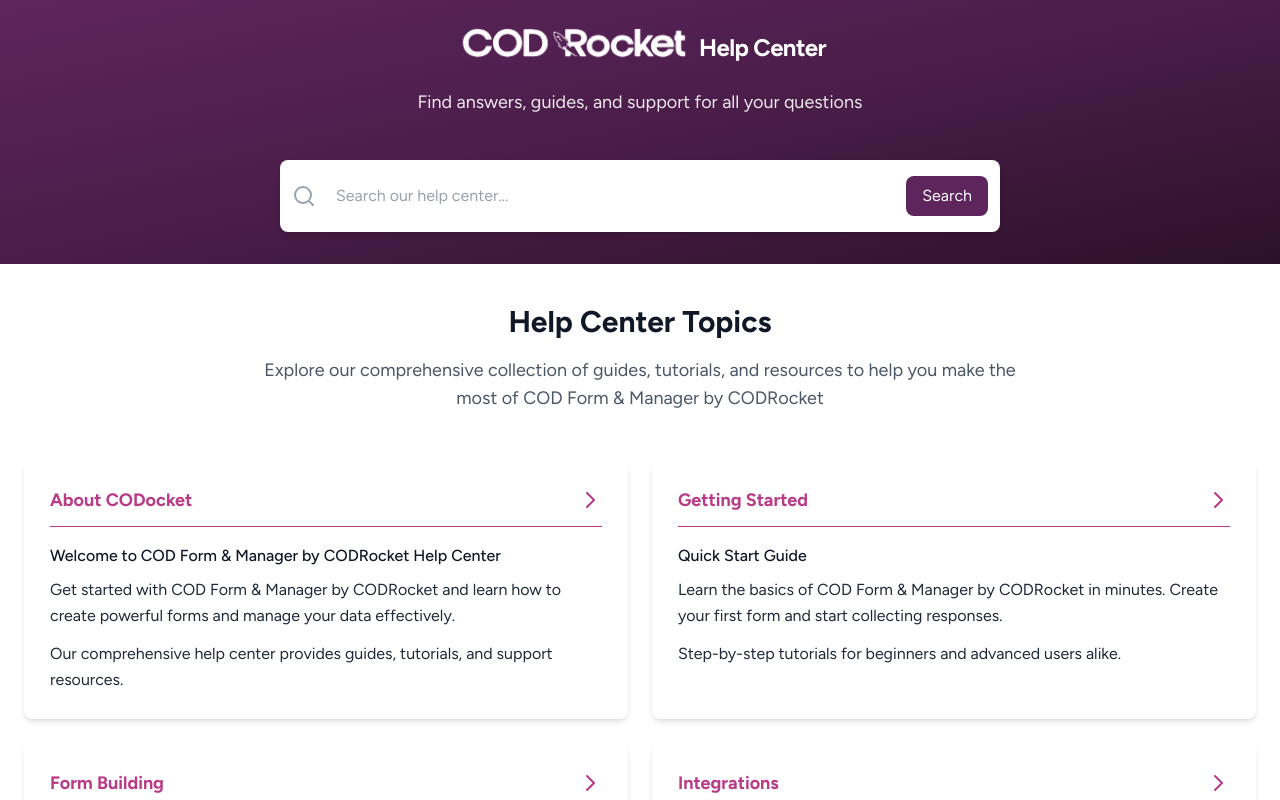
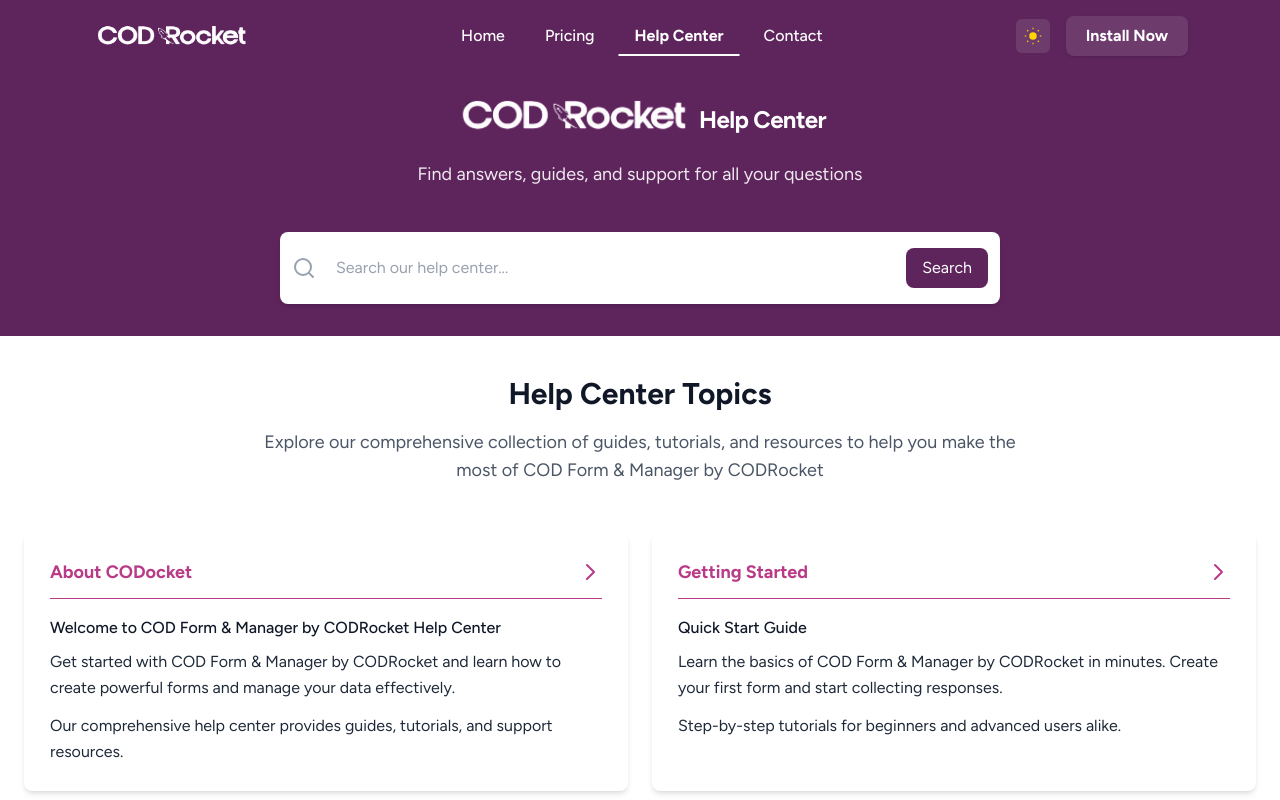
Before and after one commit to abaakil35/Landing-Page-COD, a React (Vite) app in the folder landing-page/: page /help-center in a window 1280 px wide. Shown: the top 800 px of the page. Built offline with nearby package versions, Linux system fonts and the light colour scheme.

Commit message:
on the way 001

```diff
--- a/landing-page/src/App.jsx
+++ b/landing-page/src/App.jsx
@@ -17,7 +17,6 @@
 import Contact from "./Components/contact";
 import HelpCenter from "./Components/helpCenter";
 import Documentation from "./Components/Documentation";
-import Login from "./Components/Connexion/Login";
 import { ThemeProvider } from "./Context/ThemeContext";
 import { useEffect } from "react";
 import Helpcenter1 from "./Components/Helpcenter1";
@@ -27,8 +26,13 @@
   const location = useLocation();
   const isDocPage =
     location.pathname === "/doc" || location.pathname === "/help-center/doc";
-  const isLoginPage = location.pathname === "/login";
   const isHelpCenterPage = location.pathname === "/help-center";
+
+  useEffect(() => {
+    // Scroll to top on route change
+    if (typeof window !== "undefined")
+      window.scrollTo({ top: 0, behavior: "smooth" });
+  }, [location.pathname]);
 
   return (
     <>
@@ -47,7 +51,7 @@
           document.head.appendChild(m);
         }
       }, [])}
-      {!isLoginPage && !isHelpCenterPage && <Navbar />}
+      {!isHelpCenterPage && <Navbar />}
       <div>
         <Routes>
           <Route
@@ -84,11 +88,10 @@
           <Route path="/doc" element={<Documentation />} />
           <Route path="/help-center" element={<Helpcenter1 />} />
           <Route path="/help-center/doc" element={<Documentation />} />
-          <Route path="/login" element={<Login />} />
           <Route path="*" element={<Navigate to="/" replace />} />
         </Routes>
       </div>
-      {!isDocPage && !isLoginPage && !isHelpCenterPage && <Footer />}
+      {!isDocPage && !isHelpCenterPage && <Footer />}
     </>
   );
 }
--- a/landing-page/src/Components/Helpcenter1.jsx
+++ b/landing-page/src/Components/Helpcenter1.jsx
@@ -2,6 +2,7 @@
 import AboutCard from "./AboutCard";
 import Footer from "./Footer";
 import logoWhite from "../assets/logo_white.png";
+import Navbar from "./Navbar";
 
 const cardsData = [
   {
@@ -113,8 +114,10 @@
   }, [query]);
   return (
     <div className="w-full">
+      <Navbar variant="purple" />
+
       <header className="w-full">
-        <div className="relative bg-gradient-to-br from-[#5e255dff] via-[#4a1d49] to-[#2d1129] text-white">
+        <div className="relative bg-[#5e255dff] via-[#4a1d49] to-[#2d1129] text-white">
           <div className="max-w-7xl mx-auto py-6 flex items-center justify-center">
             <div className="flex items-center space-x-4">
               <img
--- a/landing-page/src/Components/HeroSection.jsx
+++ b/landing-page/src/Components/HeroSection.jsx
@@ -1,7 +1,7 @@
 import { motion } from "framer-motion";
 import { useContext } from "react";
 import ThemeContext from "../Context/ThemeContextContext.js";
-import image from "./../assets/heropics.png";
+import image from "./../assets/picshero.png";
 
 const HeroSection = () => {
   const { theme } = useContext(ThemeContext);
--- a/landing-page/src/Components/Navbar.jsx
+++ b/landing-page/src/Components/Navbar.jsx
@@ -15,11 +15,12 @@
   { to: "/contact", label: "Contact" }, // Contact: Contact form / support
 ];
 
-const Navbar = () => {
+const Navbar = ({ variant }) => {
   const location = useLocation();
   const { theme, toggleTheme } = useContext(ThemeContext);
   const [isScrolled, setIsScrolled] = useState(false);
   const [isMobileMenuOpen, setIsMobileMenuOpen] = useState(false);
+  const isPurple = variant === "purple";
 
   // Check if we're on a documentation page
   const isDocPage =
@@ -44,12 +45,16 @@
   return (
     <motion.nav
       className={`relative w-full py-4 px-23 sticky top-0 left-0 z-50 ${
-        isDark
+        isPurple
+          ? "bg-[#5e255dff] text-white"
+          : isDark
           ? "bg-[#120913] text-[#e9e7ee]"
           : "bg-white text-gray-700 backdrop-blur-md"
       } ${
         isScrolled || isDocPage
-          ? isDark
+          ? isPurple
+            ? "shadow-[0_4px_24px_0_rgba(0,0,0,0.35)]"
+            : isDark
             ? "shadow-[0_4px_24px_0_rgba(0,0,0,0.6)]"
             : "shadow-[0_4px_24px_0_rgba(94,37,93,0.07)]"
           : ""
@@ -68,8 +73,8 @@
         >
           <Link to="/">
             <motion.img
-              key={isDark ? "dark" : "light"}
-              src={isDark ? logoWhite : logo}
+              key={isPurple ? "purple" : isDark ? "dark" : "light"}
+              src={isPurple ? logoWhite : isDark ? logoWhite : logo}
               alt="Logo"
               className="h-8 w-40 mr-4 cursor-pointer object-contain"
               initial={{ opacity: 0, scale: 0.9 }}
@@ -96,22 +101,30 @@
                 <Link
                   to={link.to}
                   className={`text-base font-medium px-4 py-2 rounded-lg transition-all duration-300 relative flex items-center justify-center
-                  focus:outline-none focus:ring-2 focus:ring-[#5e255dff]/20 focus:ring-offset-2
-                  ${
-                    isActive
-                      ? isDark
-                        ? "text-[#b76be0] font-semibold"
-                        : "text-[#5e255dff] font-semibold"
-                      : isDark
-                      ? "text-[#e9e7ee] hover:text-[#b76be0]"
-                      : "text-gray-700 hover:text-[#5e255dff]"
-                  }`}
+                    focus:outline-none focus:ring-2 ${
+                      isPurple
+                        ? "focus:ring-white/20"
+                        : "focus:ring-[#5e255dff]/20"
+                    } focus:ring-offset-2
+                    ${(() => {
+                      if (isActive) {
+                        if (isPurple) return "text-white font-semibold";
+                        if (isDark) return "text-[#b76be0] font-semibold";
+                        return "text-[#5e255dff] font-semibold";
+                      }
+                      if (isPurple) return "text-white hover:text-white";
+                      if (isDark) return "text-[#e9e7ee] hover:text-[#b76be0]";
+                      return "text-gray-700 hover:text-[#5e255dff]";
+                    })()}
+                    `}
                 >
                   {link.label}
 
                   {/* Hover underline animation */}
                   <motion.div
-                    className="absolute bottom-0 left-1/2 h-0.5 bg-[#5e255dff]"
+                    className={`absolute bottom-0 left-1/2 h-0.5 ${
+                      isPurple ? "bg-white" : "bg-[#5e255dff]"
+                    }`}
                     initial={{ width: 0, x: "-50%" }}
                     whileHover={{ width: "80%" }}
                     transition={{ duration: 0.3, ease: "easeInOut" }}
@@ -120,7 +133,9 @@
                   {/* Active state underline */}
                   {isActive && (
                     <motion.div
-                      className="absolute bottom-0 left-1/2 h-0.5 bg-[#5e255dff]"
+                      className={`absolute bottom-0 left-1/2 h-0.5 ${
+                        isPurple ? "bg-white" : "bg-[#5e255dff]"
+                      }`}
                       initial={{ width: 0, x: "-50%" }}
                       animate={{ width: "100%" }}
                       transition={{ duration: 0.4, ease: "easeInOut" }}
@@ -139,12 +154,24 @@
           animate={{ opacity: 1, x: 0 }}
           transition={{ duration: 0.6, delay: 0.8 }}
         >
-          <ThemeToggle className="rounded-lg hover:bg-gray-100" />
+          <ThemeToggle
+            className={
+              isPurple
+                ? "rounded-lg bg-white/10 text-white"
+                : "rounded-lg hover:bg-gray-100"
+            }
+          />
           <motion.a
             href="https://apps.shopify.com/codrocket"
             target="_blank"
             rel="noopener noreferrer"
-            className="px-5 py-2 rounded-lg font-semibold text-base text-white bg-[#5e255dff] hover:bg-[#4a1d49] transition-all duration-200 transform hover:scale-105 shadow-sm focus:outline-none focus:ring-2 focus:ring-[#5e255d] focus:ring-offset-1 inline-block"
+            className={`px-5 py-2 rounded-lg font-semibold text-base text-white ${
+              isPurple
+                ? "bg-white/10 hover:bg-white/20"
+                : "bg-[#5e255dff] hover:bg-[#4a1d49]"
+            } transition-all duration-200 transform hover:scale-105 shadow-sm focus:outline-none ${
+              isPurple ? "focus:ring-white/30" : "focus:ring-[#5e255d]"
+            } focus:ring-offset-1 inline-block`}
             initial={{ opacity: 0, scale: 0.8 }}
             animate={{ opacity: 1, scale: 1 }}
             transition={{ duration: 0.5, delay: 1.1 }}
@@ -157,7 +184,9 @@
 
         {/* Mobile Hamburger Menu */}
         <motion.button
-          className="xl:hidden flex items-center justify-center p-2 rounded-lg hover:bg-gray-100 transition-colors"
+          className={`xl:hidden flex items-center justify-center p-2 rounded-lg transition-colors ${
+            isPurple ? "hover:bg-white/10" : "hover:bg-gray-100"
+          }`}
           onClick={toggleMobileMenu}
           aria-label="Toggle mobile menu"
           whileHover={{ scale: 1.05 }}
@@ -165,19 +194,25 @@
         >
           <div className="w-6 h-6 flex flex-col justify-center items-center space-y-1">
             <motion.span
-              className="bg-gray-700 block h-0.5 w-6 rounded-sm"
+              className={`${
+                isPurple ? "bg-white" : "bg-gray-700"
+              } block h-0.5 w-6 rounded-sm`}
               animate={
                 isMobileMenuOpen ? { rotate: 45, y: 6 } : { rotate: 0, y: 0 }
               }
               transition={{ duration: 0.3, ease: "easeInOut" }}
             />
             <motion.span
-              className="bg-gray-700 block h-0.5 w-6 rounded-sm"
+              className={`${
+                isPurple ? "bg-white" : "bg-gray-700"
+              } block h-0.5 w-6 rounded-sm`}
               animate={isMobileMenuOpen ? { opacity: 0 } : { opacity: 1 }}
               transition={{ duration: 0.3, ease: "easeInOut" }}
             />
             <motion.span
-              className="bg-gray-700 block h-0.5 w-6 rounded-sm"
+              className={`${
+                isPurple ? "bg-white" : "bg-gray-700"
+              } block h-0.5 w-6 rounded-sm`}
               animate={
                 isMobileMenuOpen ? { rotate: -45, y: -6 } : { rotate: 0, y: 0 }
               }
```
Also changed, not shown: landing-page/src/assets/picshero.png (added), 1 other file (tests, documents, lock files or other folders).
